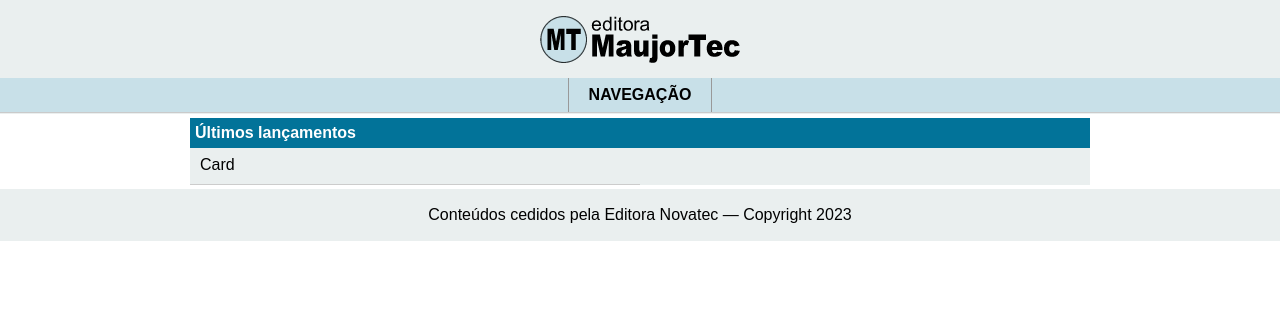
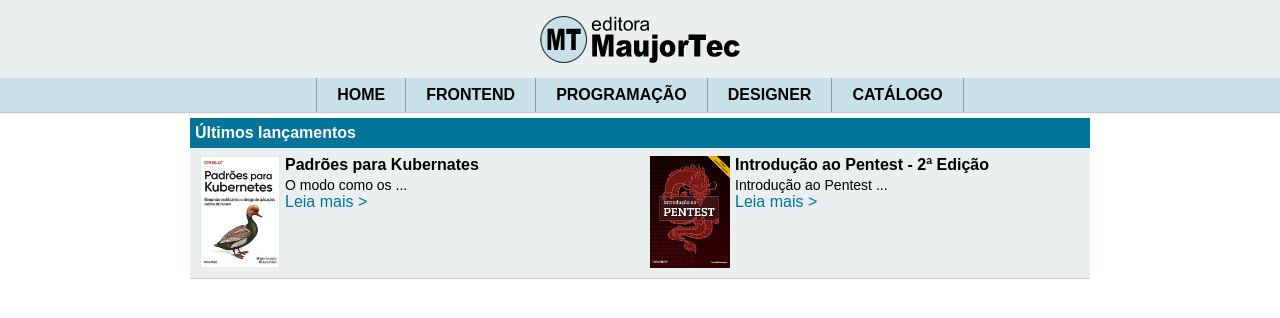
Before and after one commit to lndsilva/editora-maujortec, a React (Create React App) app: page / in a window 1280 px wide. Shown: the top 318 px of the page. Built offline with nearby package versions, Linux system fonts and the light colour scheme.

Commit message:
criando paginas home e principal

```diff
--- a/src/App.js
+++ b/src/App.js
@@ -1,25 +1,14 @@
 import React from "react";
-import logo from "./logo.svg";
+import Topo from "./components/Topo";
+import Principal from "./components/Principal";
 
-
-function App() {
+const App = () => {
   return (
     <>
-      <header className="topo">
-        <h1 className="logo"></h1>
-        <ul>
-          <li><a href="">Navegação</a></li>
-        </ul>
-      </header>
-      <main className="principal">
-        <h2>Últimos lançamentos</h2>
-        <div className="card">Card</div>
-      </main>
-      <footer className="rodape">
-        <p>Conteúdos cedidos pela Editora Novatec &#8212; Copyright 2023</p>
-      </footer>
+      <Topo />
+      <Principal />
     </>
   );
-}
+};
 
 export default App;
--- a/src/components/Home.js
+++ b/src/components/Home.js
@@ -0,0 +1,30 @@
+import React from "react";
+
+const Home = () => {
+  return (
+    <>
+      <h2>Últimos lançamentos</h2>
+      <div className="card">
+        <div className="thumb">
+          <img src="/imagens/capas/9788575228142.jpg" alt="" />
+        </div>
+        <div className="detalhes">
+          <h3>Padrões para Kubernates</h3>
+          <p>O modo como os ...</p>
+          <a href="#">Leia mais &gt;</a>
+        </div>
+      </div>
+      <div className="card">
+        <div className="thumb">
+          <img src="/imagens/capas/9788575228074.jpg" alt="" />
+        </div>
+        <div className="detalhes">
+          <h3>Introdução ao Pentest - 2ª Edição</h3>
+          <p>Introdução ao Pentest ...</p>
+          <a href="#">Leia mais &gt;</a>
+        </div>
+      </div>
+    </>
+  );
+};
+export default Home;
--- a/src/components/Logo.js
+++ b/src/components/Logo.js
@@ -0,0 +1,13 @@
+import React from "react";
+
+const Logo = () => {
+  return (
+    <a href="#">
+      <h1 className="logo">
+        <span>Editora MaujorTec</span>
+      </h1>
+    </a>
+  );
+};
+
+export default Logo;
--- a/src/components/Navegacao.js
+++ b/src/components/Navegacao.js
@@ -0,0 +1,25 @@
+import React from "react";
+
+const Navegacao = () => {
+  return (
+    <ul>
+      <li>
+        <a href="#">Home</a>
+      </li>
+      <li>
+        <a href="#">Frontend</a>
+      </li>
+      <li>
+        <a href="#">Programação</a>
+      </li>
+      <li>
+        <a href="#">Designer</a>
+      </li>
+      <li>
+        <a href="#">Catálogo</a>
+      </li>
+    </ul>
+  );
+};
+
+export default Navegacao;
--- a/src/components/Principal.js
+++ b/src/components/Principal.js
@@ -0,0 +1,11 @@
+import React from "react";
+import Home from "./Home";
+const Principal = () => {
+  return (
+    <main className="principal">
+      <Home />
+    </main>
+  );
+};
+
+export default Principal;
--- a/src/components/Topo.js
+++ b/src/components/Topo.js
@@ -0,0 +1,14 @@
+import React from "react";
+import Logo from "./Logo";
+import Navegacao from "./Navegacao";
+
+const Topo = () => {
+    return (
+        <header className="topo">
+            <Logo/>
+            <Navegacao/>
+        </header>
+    )
+}
+
+export default Topo;
```
